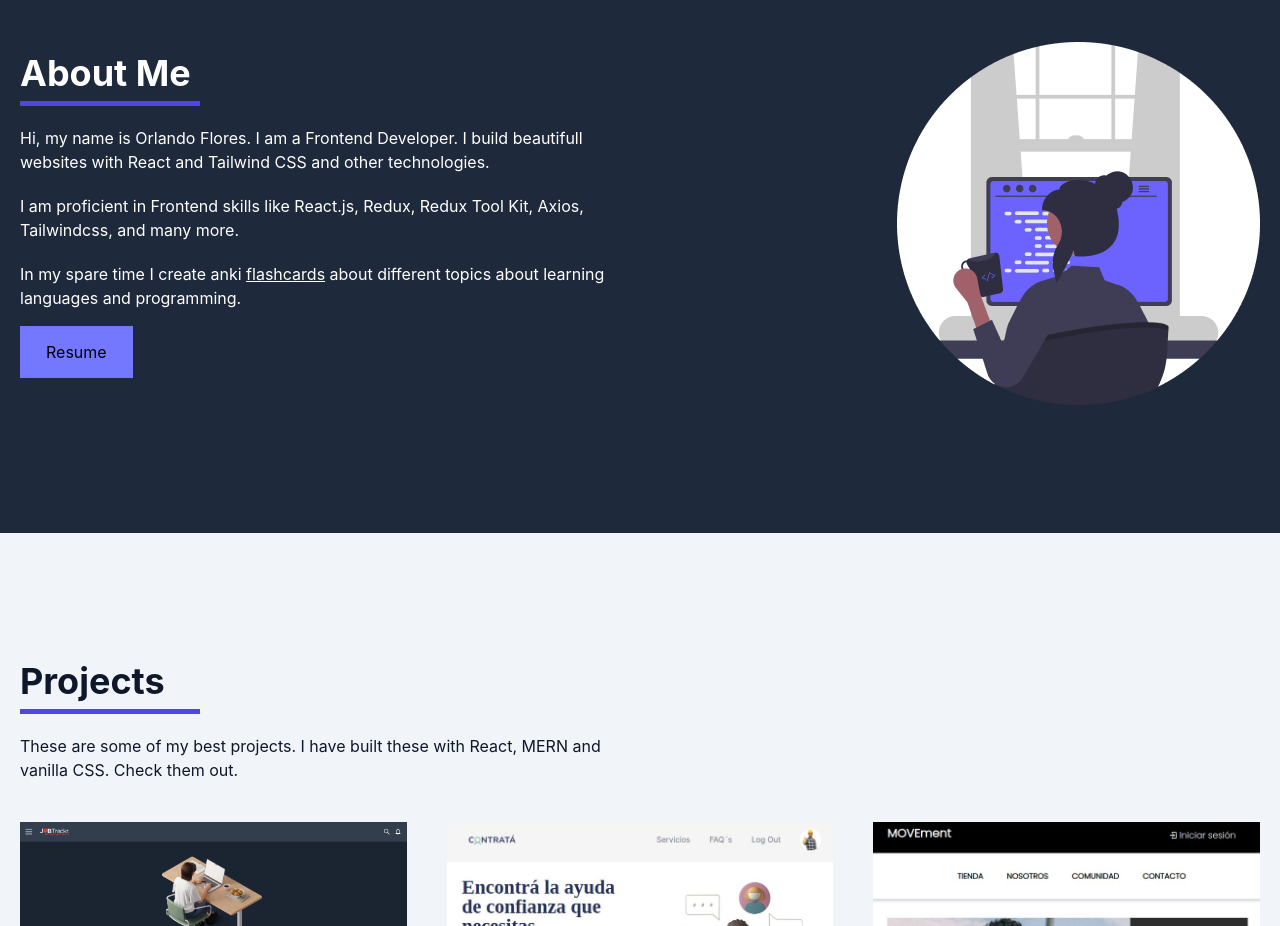
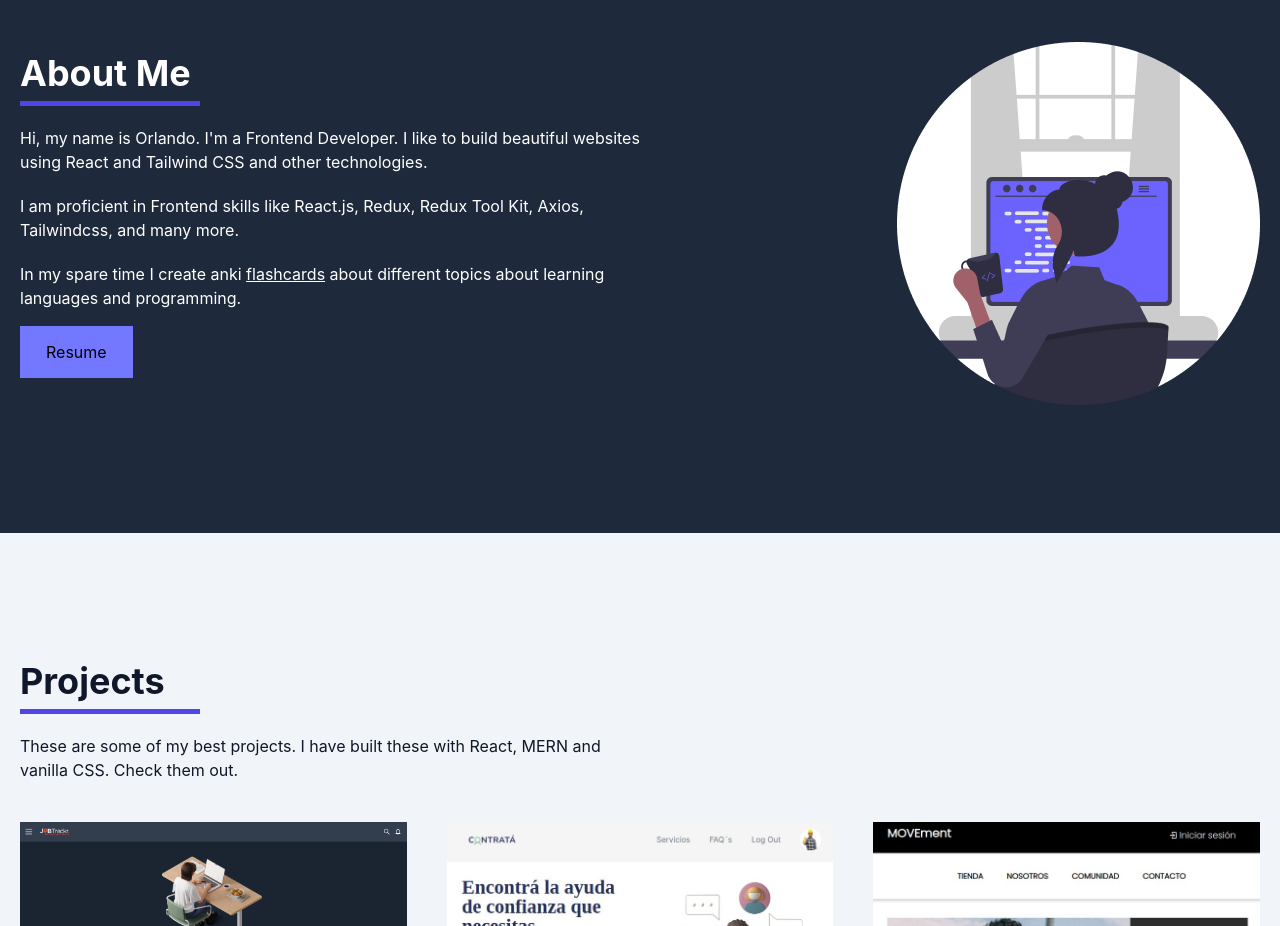
Before and after one commit to lalomax/new-portfolio, a React (Vite) app: page / in a window 1280 px wide. Shown: the part 780-1706 px from the top of the page. Built offline with nearby package versions, Linux system fonts and the light colour scheme; the HTML template or start-up script is replaced by a standard one.

Commit message:
fix: typos

```diff
--- a/src/components/About.jsx
+++ b/src/components/About.jsx
@@ -12,7 +12,7 @@ const About = () => {
           </h2>
 
           <p className="pb-5">
-            Hi, my name is Orlando Flores. I am a Frontend Developer. I build beautifull websites with React and
+            Hi, my name is Orlando. I'm a Frontend Developer. I like to build beautiful websites using React and
             Tailwind CSS and other technologies.
           </p>
           <p className="pb-5">
```
